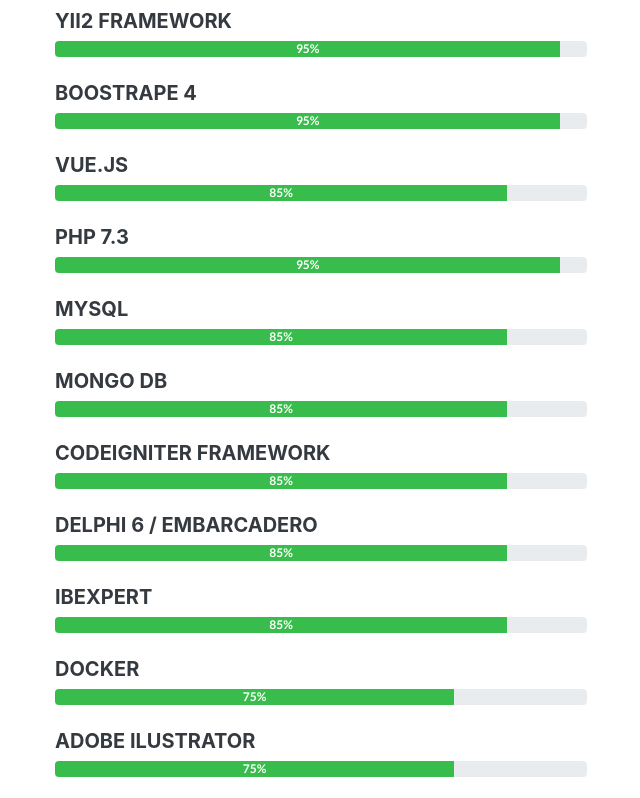
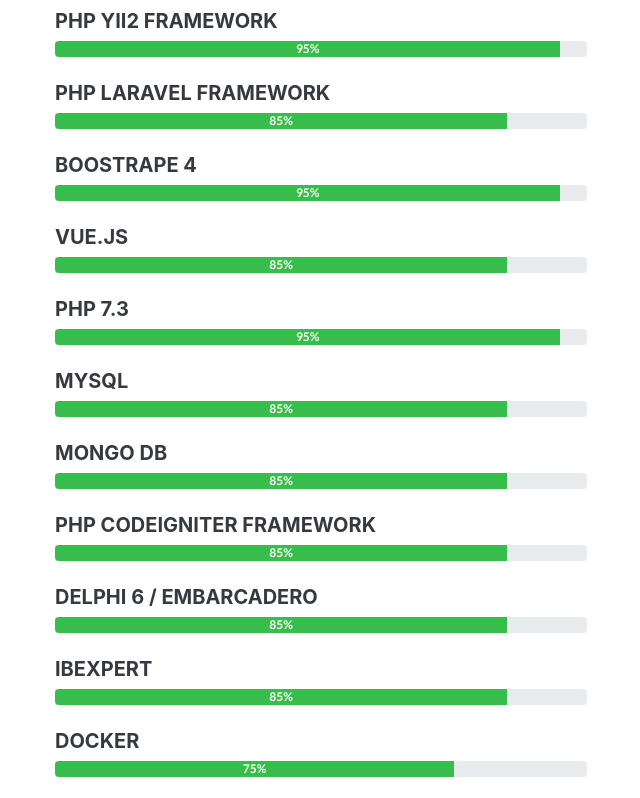
Before and after one commit to fandiaji45/FandiAjiWibowo, a plain HTML site: page index.html in a window 1280 px wide. Shown: the part 5120-5918 px from the top of the page, without its empty margins (265-905 px from the left). Drawn offline with nearby package versions, Linux system fonts and the light colour scheme; a web font is replaced by a local one.

Commit message:
update profile

```diff
--- a/index.html
+++ b/index.html
@@ -248,11 +248,16 @@
                     <li class="list-inline-item"><i class="fab fa-npm"></i></li>
                     <li class="list-inline-item"><i class="fab fa-vuejs"></i></li>
                 </ul>
-                <h5>Yii2 Framework</h5>
+                <h5>PHP Yii2 Framework</h5>
                 <div class="progress progress col-md-7">
                     <div class="progress-bar" role="progressbar" style="width: 95%; background-color:#38bd4c" aria-valuenow="0" aria-valuemin="100" aria-valuemax="0"><strong>95%</strong></div>
                 </div>
+                <br/>
 
+                <h5>PHP Laravel Framework</h5>
+                <div class="progress progress col-md-7">
+                    <div class="progress-bar" role="progressbar" style="width: 85%; background-color:#38bd4c" aria-valuenow="0" aria-valuemin="100" aria-valuemax="0"><strong>85%</strong></div>
+                </div>
                 <br/>
                 <h5>Boostrape 4</h5>
                 <div class="progress col-md-7">
@@ -281,7 +286,7 @@
                 </div>
 
                 <br/>
-                <h5>CODEIGNITER Framework</h5>
+                <h5>PHP CODEIGNITER Framework</h5>
                 <div class="progress col-md-7">
                     <div class="progress-bar" role="progressbar" style="width: 85%; background-color:#38bd4c" aria-valuenow="0" aria-valuemin="0" aria-valuemax="100"> <strong>85%</strong></div>
                 </div>
```
